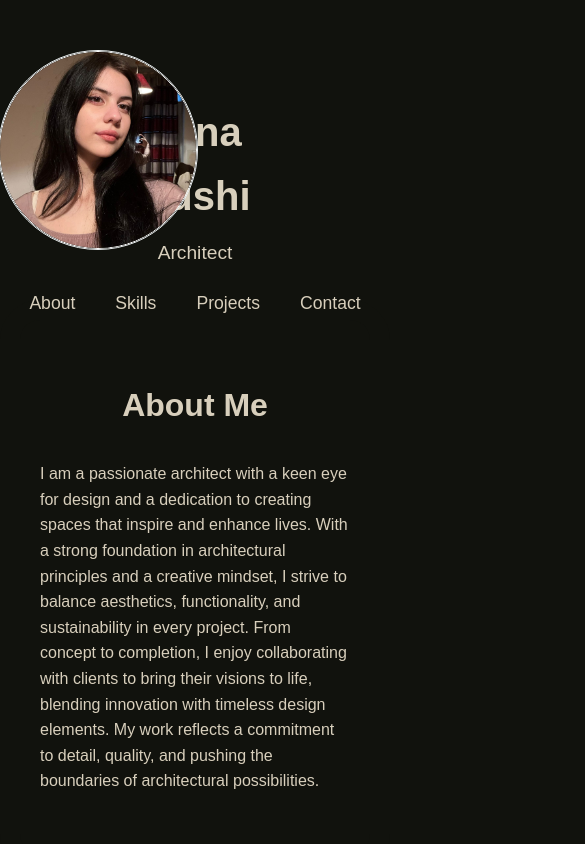
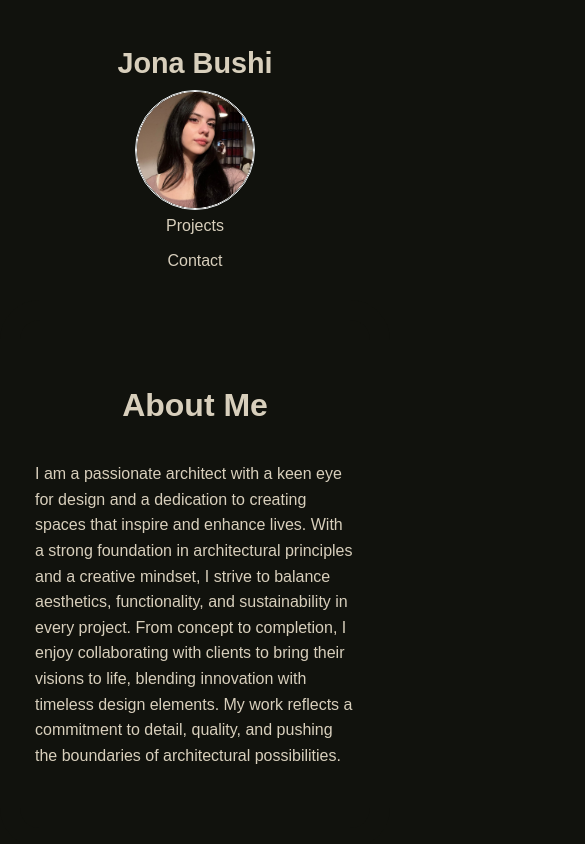
Before and after one commit to FrenkliSH22/Portofoli_Jones, a plain HTML site: page index.html in a window 390 px wide. Shown: the top 844 px of the page, 585 px wide, since content can reach past the window. Drawn offline with Linux system fonts and the light colour scheme.

Commit message:
Update styles.css

```diff
--- a/styles.css
+++ b/styles.css
@@ -1,4 +1,3 @@
-
 * {
     margin: 0;
     padding: 0;
@@ -19,7 +18,6 @@ body {
     margin: 0 auto;
     padding: 0 20px;
 }
-
 
 header {
     background-color: #11120D;
@@ -61,7 +59,6 @@ nav ul li a:hover {
     background-color: #3a3a32;
 }
 
-
 .profile-pic-container {
     position: absolute;
     top: 50%;
@@ -74,7 +71,6 @@ nav ul li a:hover {
     border: 1px solid #ecf0f1;
 }
 
-
 .profile-pic-container img {
     width: 100%;
     height: 100%;
@@ -83,7 +79,6 @@ nav ul li a:hover {
     border: 1px solid #ffffff;
     box-shadow: 0 4px 8px rgba(0, 0, 0, 0.2);
 }
-
 
 .section {
     padding: 60px 0;
@@ -110,42 +105,49 @@ h2 {
     grid-template-columns: repeat(auto-fit, minmax(250px, 1fr));
     gap: 30px;
 }
+
 #skills h2{
     color: #D8CFBC;
 }
-.skill{
+
+.skill {
     padding: 20px;
     border-radius: 5px;
     box-shadow: 4px 4px 10px 3px rgba(0, 0, 0, 0.3);
 }
+
 .project {
     padding: 20px;
     background-color: #D8CFBC;
     border-radius: 5px;
     box-shadow: 4px 4px 10px 3px rgba(0, 0, 0, 0.3);
 }
+
 .skill h3 {
     margin-bottom: 15px;
     font-size: 1.5rem;
-    color:#D8CFBC;
+    color: #D8CFBC;
 }
-#projects h2{
+
+#projects h2 {
     color: #565449;
 }
 
 .project h3 {
     margin-bottom: 15px;
     font-size: 1.5rem;
-    color:#565449;
+    color: #565449;
 }
-.project h2{
+
+.project h2 {
     color: #565449;
 }
 
 .skill p {
     font-size: 1rem;
-    color:  #D8CFBC;
+    color: #D8CFBC;
 }
+
 .project p {
     font-size: 1rem;
     color: #565449;
@@ -154,7 +156,7 @@ h2 {
 .btn {
     display: inline-block;
     padding: 10px 20px;
-    background-color:#3a3a32;
+    background-color: #3a3a32;
     color: #D8CFBC;
     text-decoration: none;
     border-radius: 5px;
@@ -165,7 +167,6 @@ h2 {
 .btn:hover {
     background-color: #42423a;
 }
-
 
 .contact-section {
     display: flex;
@@ -233,9 +234,94 @@ h2 {
 }
 
 footer {
-    background-color:#11120D;
+    background-color: #11120D;
     color: #D8CFBC;
     text-align: center;
     padding: 20px;
     position: center;
 }
+
+/* Media Queries for Mobile and Tablet Responsiveness */
+
+/* For tablet screens and smaller */
+@media (max-width: 768px) {
+    header {
+        padding: 60px;
+    }
+
+    header h1 {
+        font-size: 2rem;
+    }
+
+    header p {
+        font-size: 1rem;
+    }
+
+    .container {
+        padding: 0 15px;
+    }
+
+    .profile-pic-container {
+        left: 50%;
+        width: 150px;
+        height: 150px;
+    }
+
+    nav ul {
+        flex-direction: column;
+        gap: 10px;
+    }
+
+    nav ul li a {
+        font-size: 1rem;
+        padding: 8px 15px;
+    }
+
+    .skills-grid, .projects-grid {
+        grid-template-columns: repeat(auto-fit, minmax(200px, 1fr));
+    }
+
+    .contact-section {
+        width: 90%;
+        margin-left: 5%;
+    }
+}
+
+/* For smaller screens (phones) */
+@media (max-width: 480px) {
+    header {
+        padding: 40px;
+    }
+
+    header h1 {
+        font-size: 1.8rem;
+    }
+
+    header p {
+        font-size: 1rem;
+    }
+
+    .profile-pic-container {
+        left: 50%;
+        width: 120px;
+        height: 120px;
+    }
+
+    .skills-grid, .projects-grid {
+        grid-template-columns: 1fr; /* Stack items vertically */
+    }
+
+    .contact-section {
+        width: 100%;
+        margin-left: 0;
+    }
+
+    .contact-section form {
+        width: 100%;
+        padding: 15px;
+    }
+
+    .btn {
+        width: 100%;
+    }
+}
```
